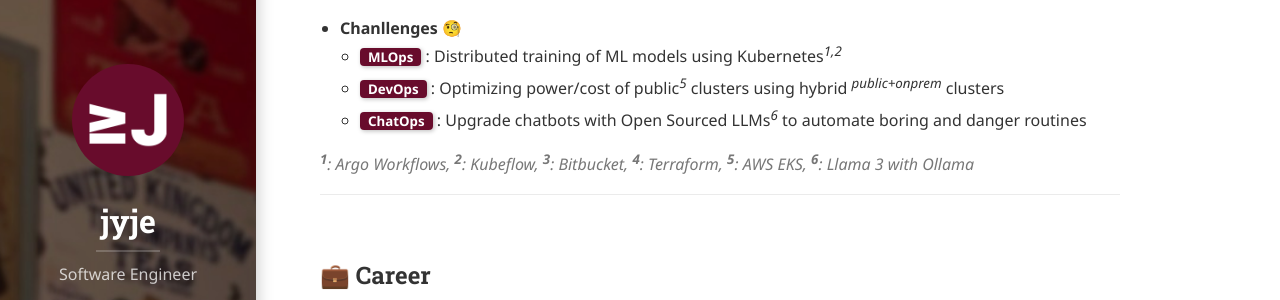
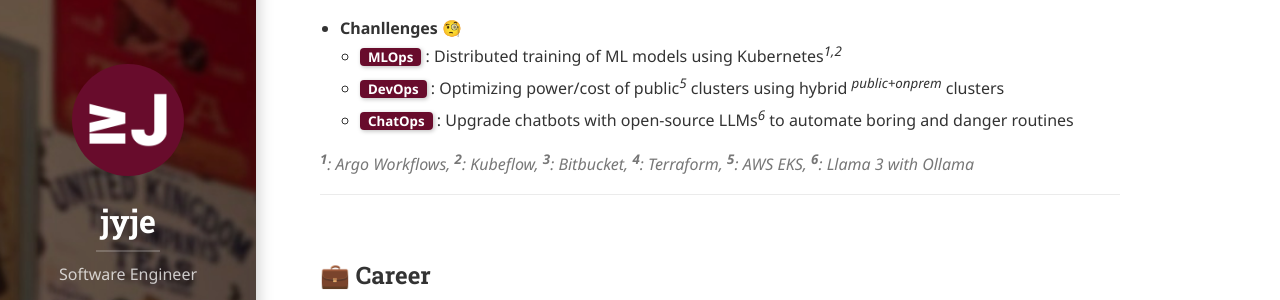
Before and after one commit to jyje/portfolio, a Jekyll site: the page built from profile/index.md, in a window 1280 px wide and 900 px high, scrolled down 1106 px. Shown: the part 151-451 px from the top of the window. Built offline with Jekyll 4.4.1, drawn with Linux system fonts in a browser that asks for light colours; cached includes are drawn as plain includes; nearby versions of some CDN libraries; some web fonts are replaced; library files that are not in the unit come from our copies.

Commit message:
🔧 profile: update context

```diff
--- a/profile/index.md
+++ b/profile/index.md
@@ -59,7 +59,7 @@ Currently, I work at [MAXST]{:.heading.flip-title} in South Korea as a software
 - **Chanllenges 🧐**
     - <span class="emph btn-inline btn-primary">**MLOps**</span> : Distributed training of ML models using Kubernetes<sup>*1,2*</sup>
     - <span class="emph btn-inline btn-primary">**DevOps**</span> : Optimizing power/cost of public<sup>*5*</sup> clusters using hybrid <sup>*public+onprem*</sup> clusters
-    - <span class="emph btn-inline btn-primary">**ChatOps**</span> : Upgrade chatbots with Open Sourced LLMs<sup>*6*</sup> to automate boring and danger routines
+    - <span class="emph btn-inline btn-primary">**ChatOps**</span> : Upgrade chatbots with open-source LLMs<sup>*6*</sup> to automate boring and danger routines
 
 <i>
   <sup>**1**</sup>: Argo Workflows,
```
